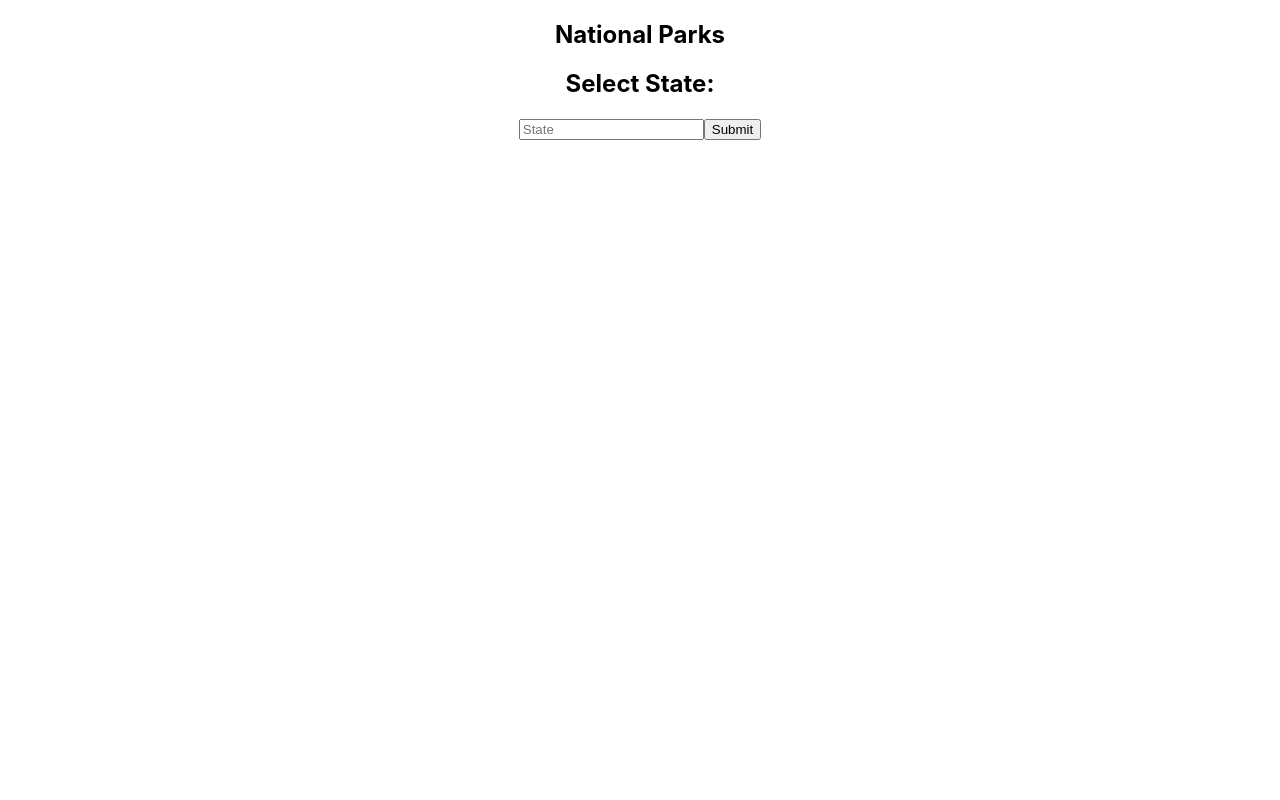
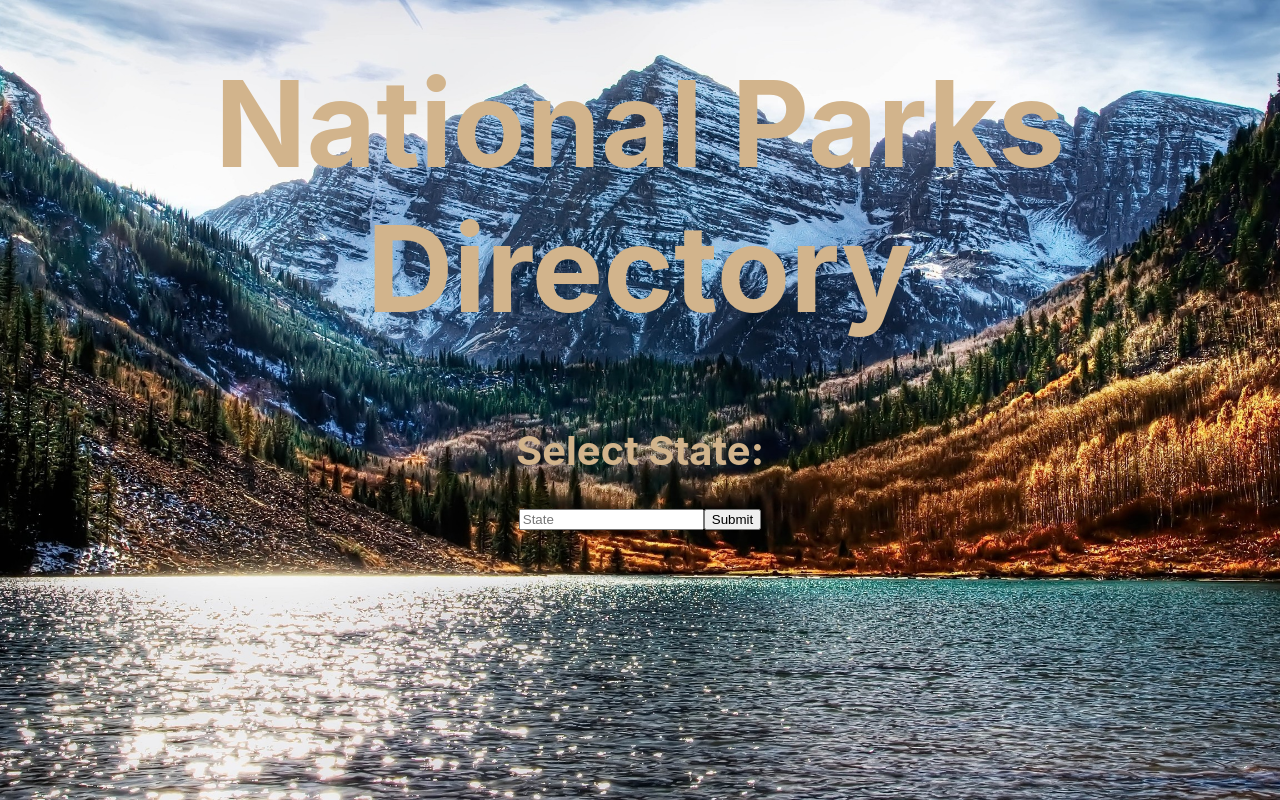
Before and after one commit to SamuelColeman/national-parks, a React (Create React App) app: page / in a window 1280 px wide. Built offline with nearby package versions, Linux system fonts and the light colour scheme.

Commit message:
Add basic styling for text on main page

```diff
--- a/src/Containers/Form/Form.css
+++ b/src/Containers/Form/Form.css
@@ -0,0 +1,20 @@
+.form {
+	background-image: url('../../images/np_background.jpg');
+	margin: 0;
+	height: 100vh;
+	background-position: center;
+	background-repeat: no-repeat;
+	background-size: cover;
+}
+
+.form_title {
+	margin: 0;
+  font-size: 15vh;
+  padding: 4%;
+  color: tan;
+}
+
+.form_text {
+	font-size: 5vh;
+	color: tan;
+}
--- a/src/Containers/Form/Form.js
+++ b/src/Containers/Form/Form.js
@@ -26,9 +26,9 @@ export class Form extends Component {
   render() {
     const { selectedState } = this.props;
     return (
-      <section>
-        <h1>National Parks</h1>
-        <h2>Select State:</h2>
+      <section className='form'>
+        <h1 className='form_title'>National Parks Directory</h1>
+        <h2 className='form_text'>Select State:</h2>
         <input
           type='text'
           value={selectedState}
--- a/src/Containers/ParkCard/ParkCard.js
+++ b/src/Containers/ParkCard/ParkCard.js
@@ -6,7 +6,7 @@ import { Link } from 'react-router-dom';
 export const ParkCard = ({ name, designation, id }) => {
 	return (
 		<Link to={`/parks/${id}`}>
-			<section>
+			<section className='park_card'>
 				<h2>{name}</h2>
 				<h3>{designation}</h3>
 			</section>
--- a/src/Containers/ParksContainer/ParksContainer.js
+++ b/src/Containers/ParksContainer/ParksContainer.js
@@ -9,7 +9,7 @@ export const ParksContainer = ({ parks, selectedState }) => {
 		return <ParkCard {...park} />
 	})
 	return (
-		<section>
+		<section className='parks_container'>
 			<h1>National Parks in {selectedState}</h1>
 			<input type='text' placeholder='Search' />
 			<button>Search</button>
```
Also changed, not shown: src/images/np_background.jpg (renamed from src/np_background.jpg).
